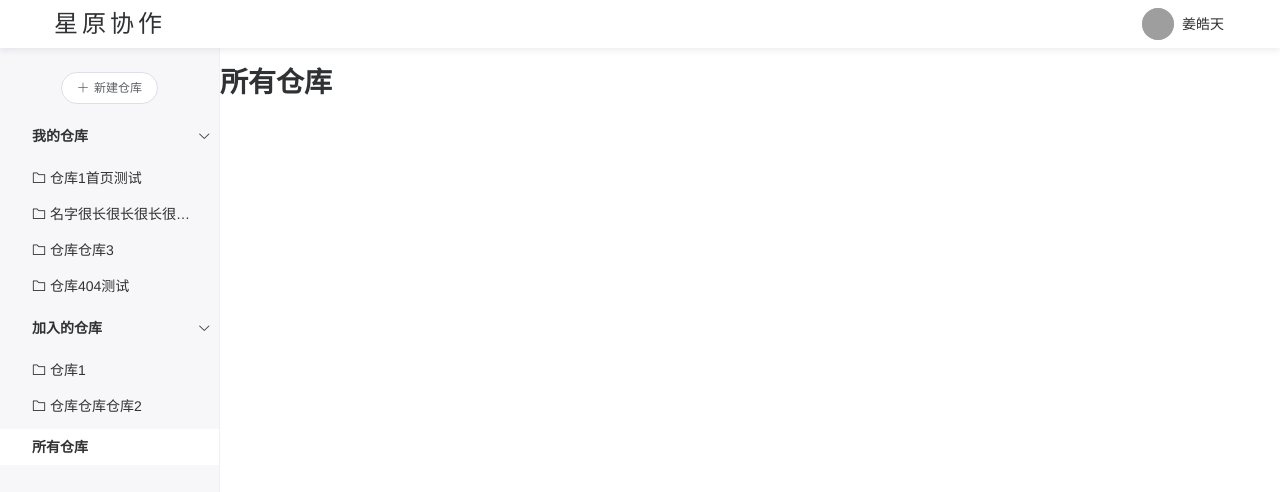
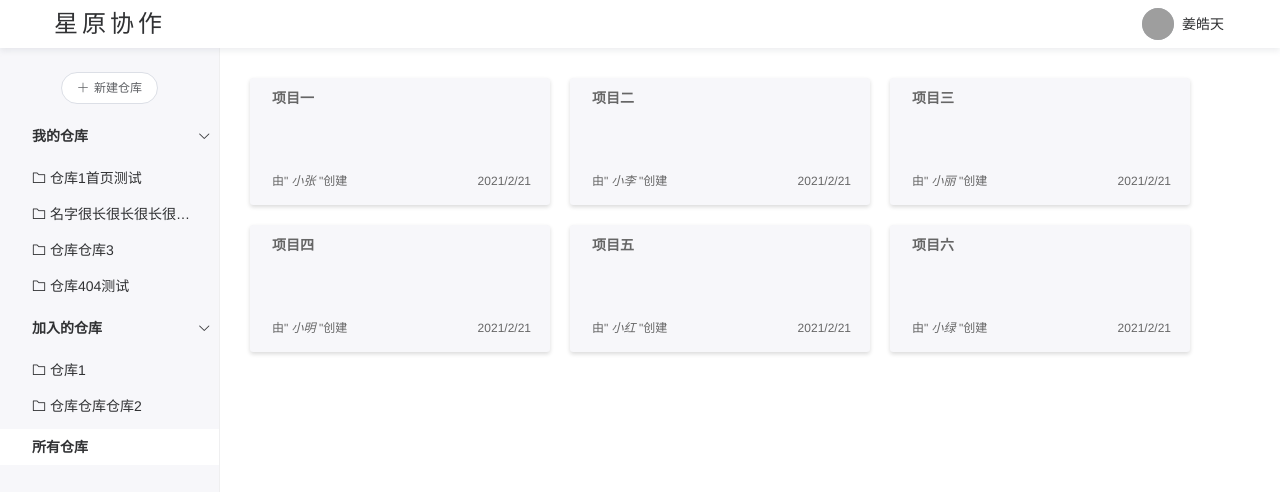
Before and after one commit to jianghaotian/Graduation-Project, a Vue app in the folder frontend/: page /repositories in a window 1280 px wide. Shown: the top 492 px of the page. Built offline with nearby package versions, Linux system fonts and the light colour scheme; grey boxes are pictures that could not be loaded.

Commit message:
所有仓库v1.0

```diff
--- a/frontend/src/views/repositories/index.vue
+++ b/frontend/src/views/repositories/index.vue
@@ -1,19 +1,146 @@
 <template>
   <div class="repositories">
-    <h1>所有仓库</h1>
+    <div class="allin">
+      <div class="allProject">
+        <div class="project" v-for="nav in navList" :key="'nav' + nav.path">
+          <router-link class="link" :to="nav.path">
+            <p class="title">{{ nav.title }}</p>
+            <p class="desc"></p>
+            <p class="remark">
+              <span>
+                由"
+                <i>{{ nav.name }}</i>
+                "创建
+              </span>
+              <span>{{ nav.date }}</span>
+            </p>
+          </router-link>
+        </div>
+      </div>
+    </div>
   </div>
 </template>
-
 <script>
 // import { Header, Aside } from './components'
-
 export default {
   name: 'Repositories',
-  components: {}
+  components: {},
+  data() {
+    return {
+      navList: [
+        {
+          path: '/repository/1',
+          title: '项目一',
+          name: '小张',
+          date: '2021/2/21'
+        },
+        {
+          path: '/repository/2',
+          title: '项目二',
+          name: '小李',
+          date: '2021/2/21'
+        },
+        {
+          path: '/repository/3',
+          title: '项目三',
+          name: '小丽',
+          date: '2021/2/21'
+        },
+        {
+          path: '/repository/4',
+          title: '项目四',
+          name: '小明',
+          date: '2021/2/21'
+        },
+        {
+          path: '/repository/5',
+          title: '项目五',
+          name: '小红',
+          date: '2021/2/21'
+        },
+        {
+          path: '/repository/6',
+          title: '项目六',
+          name: '小绿',
+          date: '2021/2/21'
+        }
+      ]
+    }
+  }
 }
 </script>
 
 <style scoped lang="scss">
 .repositories {
+  height: calc(100vh - 79px);
+  width: calc(100vw - 220px);
+  background: #ffffff;
+  display: flex;
+  flex: 1;
+  flex-direction: row;
+  padding: 30px 30px 0;
+  overflow-y: auto;
+  .allin {
+    width: 100%;
+    display: flex;
+    flex-direction: row;
+    justify-content: space-between;
+    .allProject {
+      .project {
+        display: inline-block;
+        position: relative;
+        width: 300px;
+        height: 127px;
+        background: #f7f7fa;
+        border-radius: 3px;
+        box-shadow: 0 2px 4px rgba(0, 0, 0, 0.15);
+        cursor: pointer;
+        margin-bottom: 20px;
+        margin-right: 20px;
+        &:hover {
+          background-image: linear-gradient(#409eff, #ecf5ff);
+          color: #1890ff;
+        }
+        .link {
+          text-decoration: none;
+          background-color: transparent;
+          outline: none;
+          cursor: pointer;
+          -webkit-transition: color 0.3s;
+          transition: color 0.3s;
+          -webkit-text-decoration-skip: objects;
+          .title {
+            padding: 0 22px;
+            color: #666;
+            line-height: 40px;
+            font-size: 14px;
+            font-weight: 700;
+            width: 250px;
+            overflow: hidden;
+            text-overflow: ellipsis;
+            white-space: nowrap;
+            margin: 0;
+          }
+          .desc {
+            color: #666;
+            font-size: 12px;
+            padding: 0 22px;
+            height: 40px;
+            overflow: hidden;
+            margin: 0;
+          }
+          .remark {
+            margin-top: 13px;
+            display: flex;
+            justify-content: space-between;
+            font-size: 12px;
+            color: #666;
+            line-height: 20px;
+            padding: 0 19px 0 22px;
+          }
+        }
+      }
+    }
+  }
 }
 </style>
```
